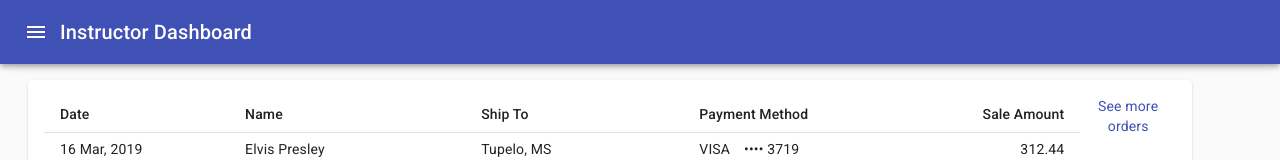
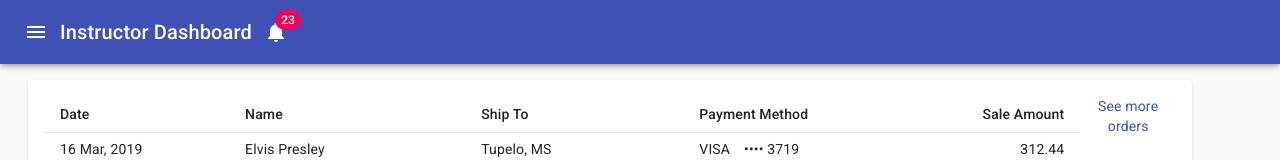
Before and after one commit to patgraczyk/instructor-dashboard, a React (Create React App) app: page / in a window 1280 px wide. Shown: the top 160 px of the page. Built offline with nearby package versions, Linux system fonts and the light colour scheme.

Commit message:
notifications added, general tidying up

```diff
--- a/src/App.js
+++ b/src/App.js
@@ -1,15 +1,12 @@
 import React, { Fragment } from 'react';
 import './App.css';
-import './Dashboard/Dashboard'
 import Dashboard from './Dashboard/Dashboard';
-import Footer from './Dashboard/Footer'
-import Chart from './Components/Chart'
+
 
 function App() {
   return (
     <div className="App">
       <Dashboard/>
-      {/* <Footer/> */}
     </div>
   )
 }
--- a/src/Dashboard/Dashboard.js
+++ b/src/Dashboard/Dashboard.js
@@ -1,23 +1,18 @@
 import React, { Fragment } from 'react';
 import clsx from 'clsx';
 import { makeStyles, useTheme } from '@material-ui/core/styles';
-import {AppBar, Toolbar, Typography, Badge, Divider, Drawer, List, ListItem,ListItemText,Container, Table} from '@material-ui/core'
-import CssBaseline from '@material-ui/core/CssBaseline';
-import IconButton from '@material-ui/core/IconButton';
+import {AppBar, Toolbar, Typography, Badge, Divider, Drawer, List, ListItem,ListItemText, Grid, Paper, ListItemIcon, IconButton, CssBaseline} from '@material-ui/core'
 import MenuIcon from '@material-ui/icons/Menu';
 import EuroSymbol from '@material-ui/icons/EuroSymbol'
 import ChevronLeftIcon from '@material-ui/icons/ChevronLeft';
 import ChevronRightIcon from '@material-ui/icons/ChevronRight';
-import ListItemIcon from '@material-ui/core/ListItemIcon';
-import InboxIcon from '@material-ui/icons/MoveToInbox';
 import ListIcon from '@material-ui/icons/Assessment';
 import MailIcon from '@material-ui/icons/Mail';
-import Grid from '@material-ui/core/Grid'
-import Paper from '@material-ui/core/Paper';
 import Chart from '../Components/Chart';
 import OrdersTable from '../Components/OrdersTable'
 import HighChart from '../Components/HighChart'
 import Footer from './Footer'
+import NotificationsIcon from '@material-ui/icons/Notifications';
 
 const drawerWidth = 240;
 
@@ -90,6 +85,11 @@ function PersistentDrawerLeft() {
           <Typography variant="h6" noWrap>
             Instructor Dashboard
           </Typography>
+          <IconButton color="inherit">
+            <Badge badgeContent={23} color="secondary">
+              <NotificationsIcon />
+            </Badge>
+          </IconButton>
         </Toolbar>
       </AppBar>
       <Drawer
--- a/src/Dashboard/Footer.js
+++ b/src/Dashboard/Footer.js
@@ -16,7 +16,6 @@ function footer(props){
         >
           <Tab label="Check the weather" target="_blank" href="https://www.j2ski.com/snow_forecast/"/>
           <Tab label="Contact SkiBro team" target="_blank" href="https://www.skibro.com/en/;"/>
-          {/* <Tab label="Item Three" /> */}
         </Tabs>
       </Paper>
     </div>
@@ -24,8 +23,3 @@ function footer(props){
 };
 
 export default footer;
-
-// still to do:
-// 1.add more styling to the footer
-// 2.update colors
-// 3.Add links to the labels
```
